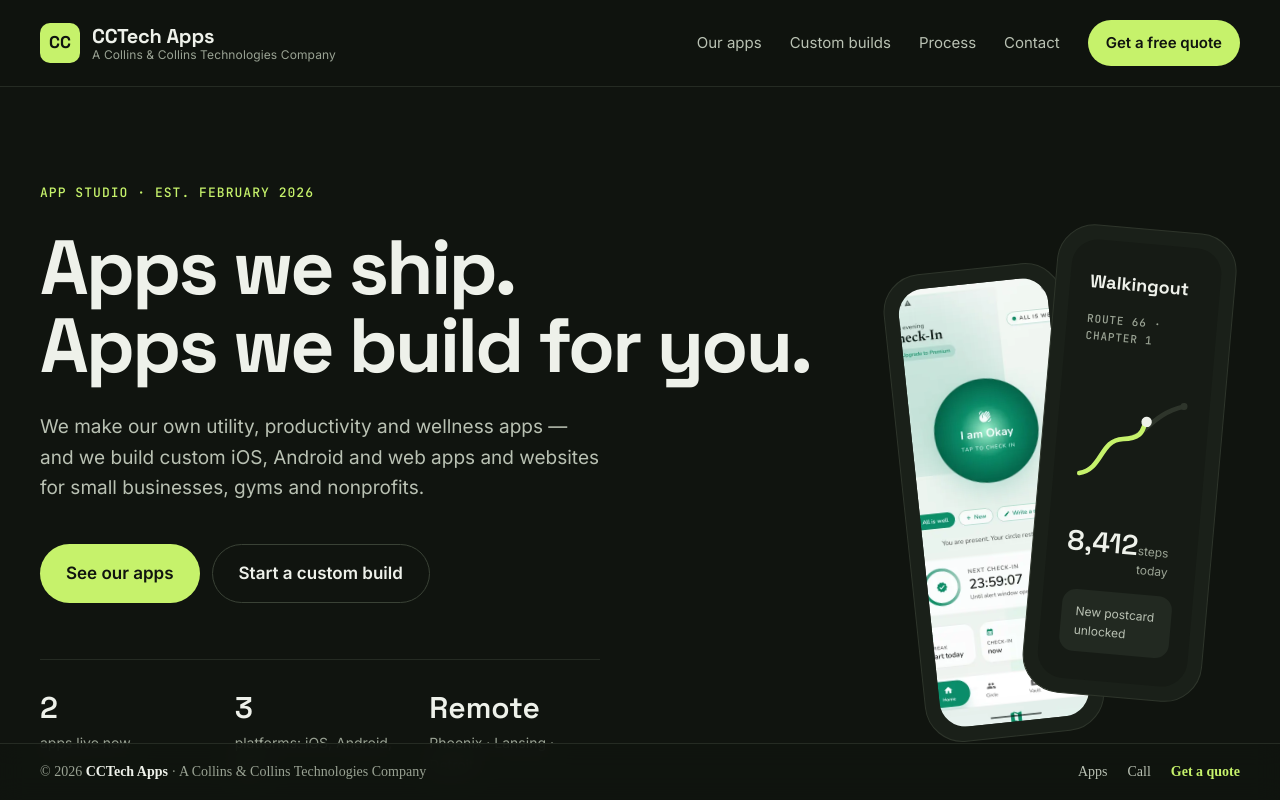
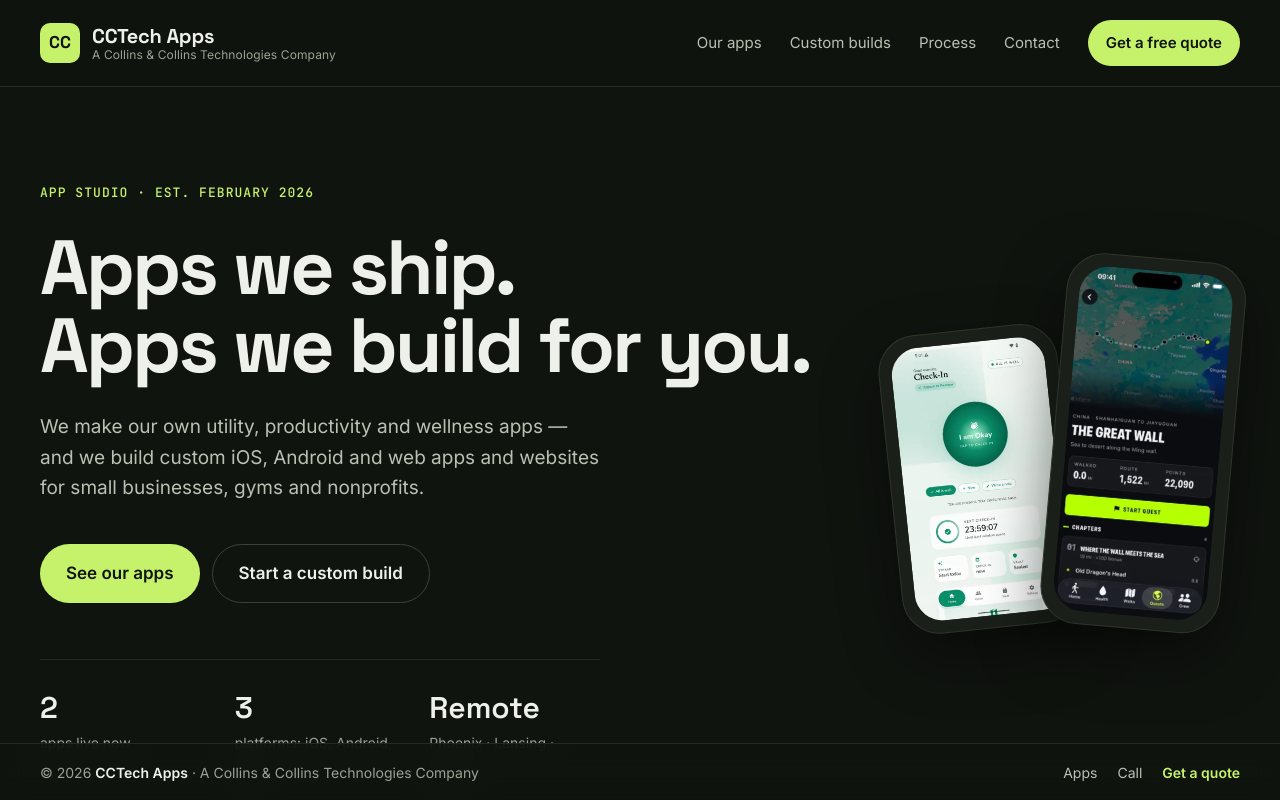
Before and after one commit to cctechApps/cctechapps-site, a website: page index.html in a window 1280 px wide. Shown: the top 800 px of the page. Drawn offline with Linux system fonts and the light colour scheme.

Commit message:
Hero: real Check-In and Walkingout screens, uncropped; bottom bar font
Co-Authored-By: Claude Opus 5.5 <noreply@anthropic.com>
Claude-Session: https://claude.ai/code/session_018jg3YxTCn6N8bqh3DZGqwf

```diff
--- a/index.html
+++ b/index.html
@@ -20,7 +20,7 @@ a:hover{color:#C6F26B}
 html{scroll-behavior:smooth}
 section[id]{scroll-margin-top:96px}
 .site-header{position:sticky;top:0;z-index:50;background:rgba(16,20,15,.86);-webkit-backdrop-filter:blur(12px);backdrop-filter:blur(12px)}
-.bottom-bar{position:fixed;left:0;right:0;bottom:0;z-index:50;background:rgba(16,20,15,.9);-webkit-backdrop-filter:blur(12px);backdrop-filter:blur(12px);border-top:1px solid #252b23}
+.bottom-bar{font-family:Inter,system-ui,sans-serif;position:fixed;left:0;right:0;bottom:0;z-index:50;background:rgba(16,20,15,.9);-webkit-backdrop-filter:blur(12px);backdrop-filter:blur(12px);border-top:1px solid #252b23}
 .bottom-bar a{color:#B9C1B3;text-decoration:none}
 .bottom-bar a:hover{color:#C6F26B}
 .to-top{position:fixed;right:20px;bottom:76px;z-index:60;width:48px;height:48px;border-radius:50%;background:#C6F26B;color:#10140f;display:flex;align-items:center;justify-content:center;box-shadow:0 6px 20px rgba(0,0,0,.35);opacity:0;transform:translateY(12px);pointer-events:none;transition:opacity .2s,transform .2s}
@@ -72,26 +72,12 @@ section[id]{scroll-margin-top:96px}
 </div>
 
 <!-- Hero visual: two phones -->
-<div aria-hidden="true" style="flex: 1 1 360px; min-width: 0; display: flex; justify-content: center; align-items: flex-end; gap: 0; height: 520px; position: relative">
-<div style="width: 230px; height: 470px; border-radius: 38px; background: #1A2019; border: 1px solid #2E352B; padding: 14px; box-sizing: border-box; transform: rotate(-6deg) translateX(24px); position: relative; z-index: 1">
-<img src="/assets/checkin-home.webp" alt="" width="202" height="359" style="width: 100%; height: 100%; border-radius: 26px; object-fit: cover; object-position: top; display: block">
+<div aria-hidden="true" style="flex: 1 1 360px; min-width: 0; display: flex; justify-content: center; align-items: center; gap: 0; min-height: 520px; padding: 24px 0; position: relative">
+<div style="width: 230px; border-radius: 38px; background: #1A2019; border: 1px solid #2E352B; padding: 12px; box-sizing: border-box; transform: rotate(-6deg) translateX(10px); position: relative; z-index: 1; box-shadow: 0 24px 60px rgba(0,0,0,.45)">
+<img src="/assets/checkin-home.webp" alt="" width="206" height="366" style="width: 100%; height: auto; border-radius: 28px; display: block">
 </div>
-<div style="width: 230px; height: 470px; border-radius: 38px; background: #1A2019; border: 1px solid #2E352B; padding: 14px; box-sizing: border-box; transform: rotate(5deg) translateX(-24px) translateY(-40px); position: relative; z-index: 2">
-<div style="width: 100%; height: 100%; border-radius: 26px; background: #161B15; padding: 28px 20px; box-sizing: border-box; display: flex; flex-direction: column; gap: 14px">
-<div style="font-family: 'Space Grotesk', sans-serif; font-weight: 700; font-size: 18px">Walkingout</div>
-<div style="font-family: 'JetBrains Mono', monospace; font-size: 11px; letter-spacing: 0.08em; text-transform: uppercase; color: #9AA394">Route 66 · Chapter 1</div>
-<svg viewBox="0 0 190 170" width="100%" height="170" style="margin-top: 8px">
-<path d="M10 150 C 50 140, 40 90, 80 85 S 120 40, 180 20" fill="none" stroke="#2E352B" stroke-width="8" stroke-linecap="round"></path>
-<path d="M10 150 C 50 140, 40 90, 80 85 S 110 60, 118 52" fill="none" stroke="#C6F26B" stroke-width="8" stroke-linecap="round"></path>
-<circle cx="118" cy="52" r="9" fill="#EEF1EA"></circle>
-<circle cx="180" cy="20" r="6" fill="#2E352B"></circle>
-</svg>
-<div style="display: flex; justify-content: space-between; align-items: baseline">
-<div style="font-family: 'Space Grotesk', sans-serif; font-weight: 600; font-size: 28px; color: #EEF1EA">8,412</div>
-<div style="font-size: 12px; color: #9AA394">steps today</div>
-</div>
-<div style="margin-top: auto; border-radius: 14px; background: #222921; padding: 12px 14px; font-size: 12px; color: #B9C1B3">New postcard unlocked</div>
-</div>
+<div style="width: 230px; border-radius: 38px; background: #1A2019; border: 1px solid #2E352B; padding: 12px; box-sizing: border-box; transform: rotate(5deg) translateX(-10px) translateY(-36px); position: relative; z-index: 2; box-shadow: 0 24px 60px rgba(0,0,0,.5)">
+<img src="/assets/walkingout-hero.webp" alt="" width="206" height="463" style="width: 100%; height: auto; border-radius: 30px; display: block">
 </div>
 </div>
 </section>
```
Also changed, not shown: assets/walkingout-hero.webp (added).
